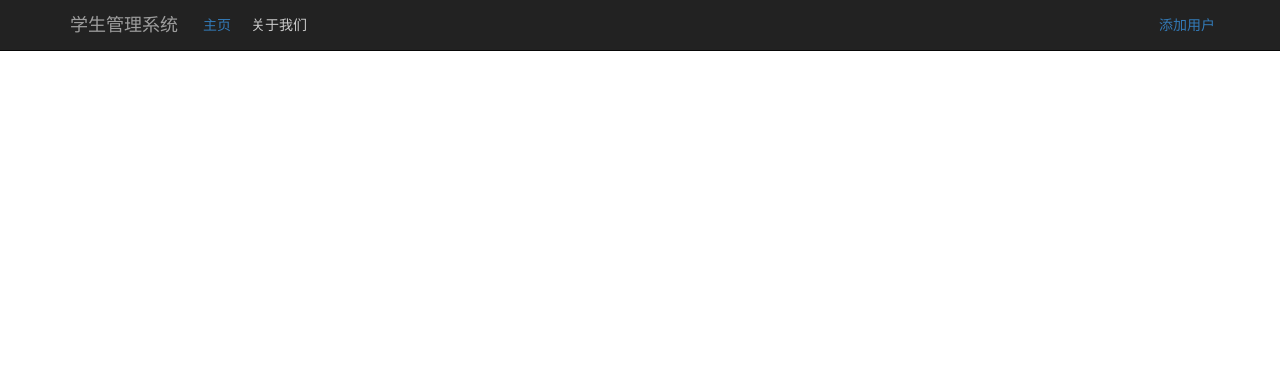
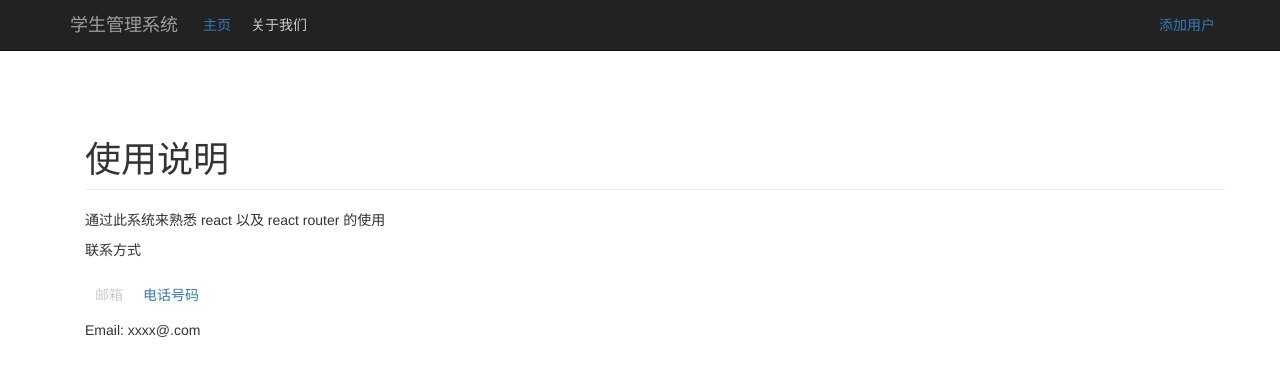
Before and after one commit to wanlinainai/Learning, a React (Create React App) app in the folder 前端学习/react渡一新版/my-app/: page /about/email in a window 1280 px wide. Before the commit this address had no page. Shown: the top 376 px of the page. Built offline with nearby package versions, Linux system fonts and the light colour scheme.

Commit message:
chore react

```diff
--- a/前端学习/react渡一新版/my-app/src/App.jsx
+++ b/前端学习/react渡一新版/my-app/src/App.jsx
@@ -4,6 +4,7 @@ import AddOrEdit from "./components/AddOrEdit";
 import About from "./components/About";
 import Detail from "./components/Detail";
 import './css/App.css'
+import Router from './router/router'
 
 function App() {
   return (
@@ -34,14 +35,7 @@ function App() {
 
       {/* 匹配的路由所对应的组件 */}
       <div className="content">
-        <Routes>
-          <Route path="/home" element={<Home />} />
-          <Route path="/about" element={<About />} />
-          <Route path="/Add" element={<AddOrEdit />} />
-          <Route path="/detail/:id" element={<Detail />} />
-          <Route path="/edit/:id" element={<AddOrEdit />} />
-          <Route path="/" element={<Navigate replace to="/home" />} />
-        </Routes>
+        <Router />
       </div>
     </div>
   );
--- a/前端学习/react渡一新版/my-app/src/components/About.jsx
+++ b/前端学习/react渡一新版/my-app/src/components/About.jsx
@@ -1,10 +1,16 @@
 import React from 'react';
+import { NavLink, Outlet } from 'react-router-dom';
 
 function About(props) {
   return (
     <div className='about container'>
       <h1 className='page-header'>使用说明</h1>
       <p>通过此系统来熟悉 react 以及 react router 的使用</p>
+      <p>联系方式</p>
+      <NavLink to="/about/email" className="navigation">邮箱</NavLink>
+      <NavLink to="/about/tel" className="navigation">电话号码</NavLink>
+
+      <Outlet />
     </div>
   );
 }
--- /dev/null
+++ b/前端学习/react渡一新版/my-app/src/components/Email.jsx
@@ -0,0 +1,11 @@
+import React from 'react';
+
+function Email(props) {
+  return (
+    <div>
+      Email: xxxx@.com
+    </div>
+  );
+}
+
+export default Email;
--- /dev/null
+++ b/前端学习/react渡一新版/my-app/src/components/Tel.jsx
@@ -0,0 +1,11 @@
+import React from 'react';
+
+function Tel(props) {
+  return (
+    <div>
+      Tel: 161xxxxxxxx
+    </div>
+  );
+}
+
+export default Tel;
--- /dev/null
+++ b/前端学习/react渡一新版/my-app/src/router/router.jsx
@@ -0,0 +1,48 @@
+import React from 'react';
+import { useRoutes, Navigate } from 'react-router-dom';
+import Home from '../components/Home';
+import AddOrEdit from '../components/AddOrEdit';
+import Detail from '../components/Detail';
+import About from '../components/About';
+import Tel from '../components/Tel';
+import Email from '../components/Email';
+
+function Router() {
+  const routerConfig = useRoutes([
+    {
+      path: '/home',
+      element: <Home />
+    }, {
+      path: "/about",
+      element: <About />,
+      children: [
+        {
+          path: "email",
+          element: <Email />
+        }, {
+          path: "tel",
+          element: <Tel />
+        }, {
+          path: "",
+          element: <Navigate replace to="email"></Navigate>
+        }
+      ]
+    }, {
+      path: '/add',
+      element: <AddOrEdit />
+    }, {
+      path: "/detail/:id",
+      element: <Detail />
+    }, {
+      path: '/edit/:id',
+      element: <AddOrEdit />
+    }, {
+      path: '/',
+      element: <Navigate replace to="/home" />
+    }
+  ])
+
+  return routerConfig;
+}
+
+export default Router;
```
